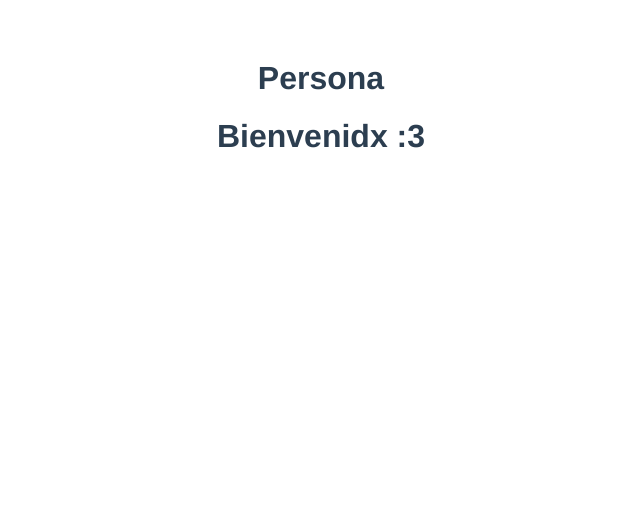
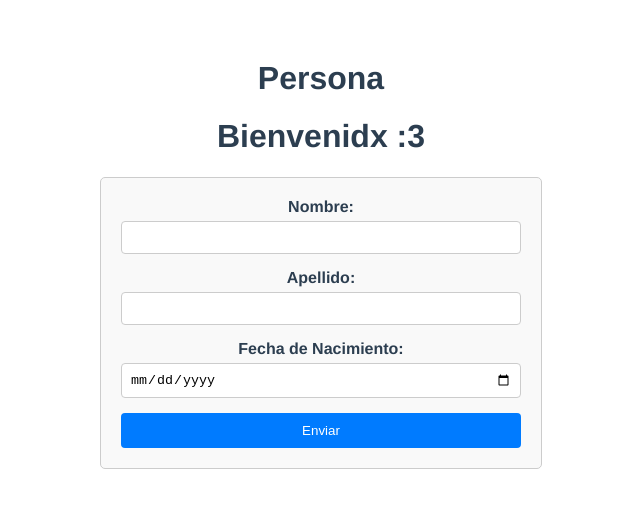
Before and after one commit to CristinaR08/pw_vue_u3_p7_cr, a Vue app: page / in a window 1280 px wide. Shown: the top 508 px of the page, without its empty margins (319-959 px from the left). Built offline with nearby package versions, Linux system fonts and the light colour scheme.

Commit message:
Tarea 13: Completar formulario front

```diff
--- a/src/components/Persona/FormularioComponente.vue
+++ b/src/components/Persona/FormularioComponente.vue
@@ -1,5 +1,23 @@
 <template>
     <h1>Bienvenidx :3</h1>
+    <div>
+        <form class="formulario">
+            <div class="form-group">
+                <label for="nombre">Nombre:</label>
+                <input type="text" id="nombre" v-model="nombre">
+            </div>
+            <div class="form-group">
+                <label for="apellido">Apellido:</label>
+                <input type="text" id="apellido" v-model="apellido">
+            </div>
+            <div class="form-group">
+                <label for="fechaNacimiento">Fecha de Nacimiento:</label>
+                <input type="date" id="fechaNacimiento" v-model="fechaNacimiento">
+            </div>
+            <button type="submit" @click.prevent="submitForm">Enviar</button>
+        </form>
+    </div>
+
 </template>
 
 <script>
@@ -12,5 +30,45 @@ export default {
 </script>
 
 <style>
+.formulario {
+    max-width: 400px;
+    margin: 0 auto;
+    padding: 20px;
+    border: 1px solid #ccc;
+    border-radius: 5px;
+    background-color: #f9f9f9;
+}
 
+.form-group {
+    margin-bottom: 15px;
+}
+
+.form-group label {
+    display: block;
+    margin-bottom: 5px;
+    font-weight: bold;
+}
+
+.form-group input {
+    width: 100%;
+    padding: 8px;
+    box-sizing: border-box;
+    border: 1px solid #ccc;
+    border-radius: 4px;
+}
+
+button {
+    display: block;
+    width: 100%;
+    padding: 10px;
+    background-color: #007bff;
+    color: white;
+    border: none;
+    border-radius: 4px;
+    cursor: pointer;
+}
+
+button:hover {
+    background-color: #0056b3;
+}
 </style>
--- a/vue.config.js
+++ b/vue.config.js
@@ -1,4 +1,7 @@
 const { defineConfig } = require('@vue/cli-service')
 module.exports = defineConfig({
-  transpileDependencies: true
+  transpileDependencies: true,
+  // devServer: {
+  //   port: 3000
+  // }
 })
```
Also changed, not shown: src/client/PersonaClient.js (+40 -6 lines).
